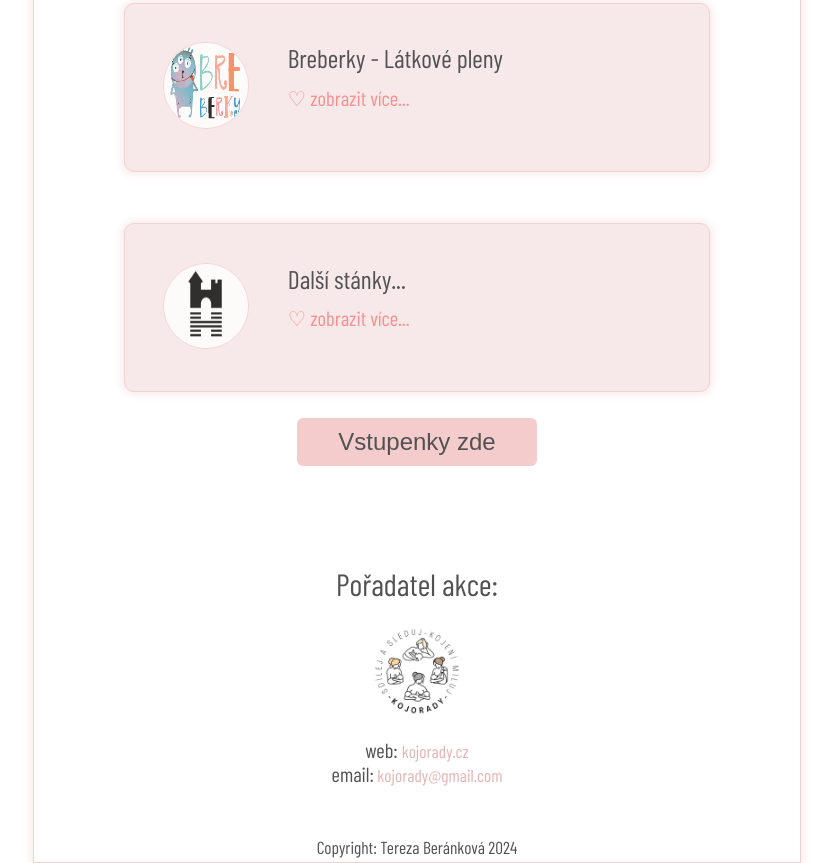
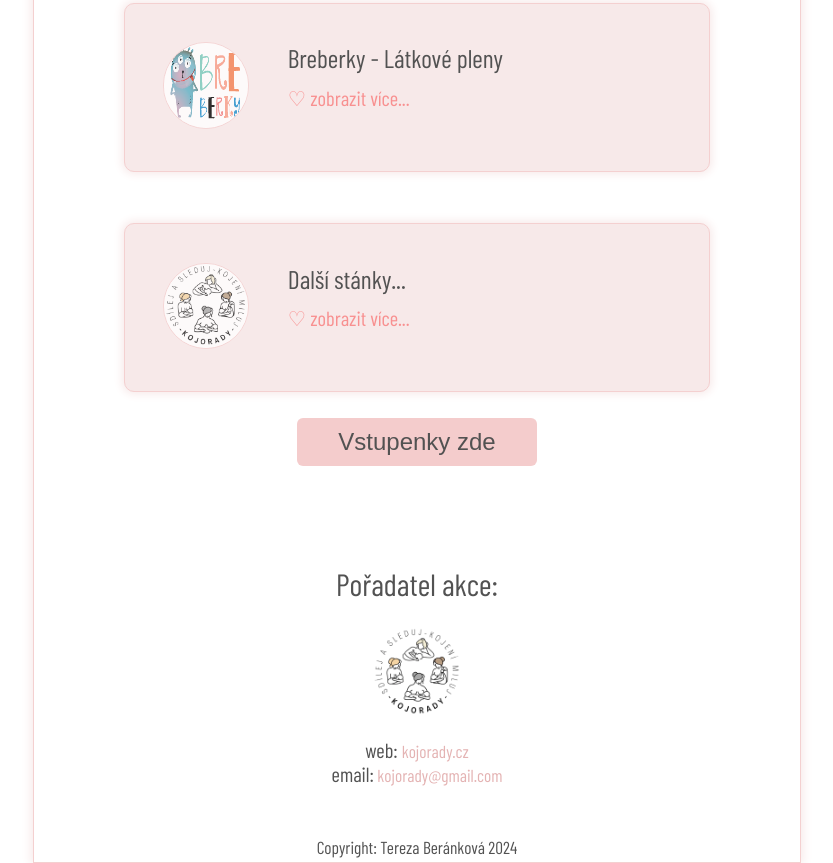
Before and after one commit to xteryna/PROJEKT-svetovy-tyden-kojeni, an Eleventy site: page index.html in a window 1280 px wide. Shown: the part 3967-4830 px from the top of the page, without its empty margins (223-1056 px from the left). Built offline with nearby package versions, Linux system fonts and the light colour scheme; Eleventy itself is replaced by a stand-in of ours; files that its build step writes are made by us from their sources; a web font is replaced by a local one.

Commit message:
Update Jarmark “dalsi-stanky-2”

```diff
--- a/jarmark/dalsi-stanky-2.md
+++ b/jarmark/dalsi-stanky-2.md
@@ -1,6 +1,6 @@
 ---
 title: Další stánky...
-foto: /images/uploads/whatsapp-image-2024-01-29-at-11.58.36-1-.jpeg
+foto: /images/uploads/logo-bi-le-.jpg
 tags: jarmark
 date: 2024-05-03T20:03:00.000Z
 ---
```
Also changed, not shown: images/uploads/logo-bi-le-.jpg (added).
